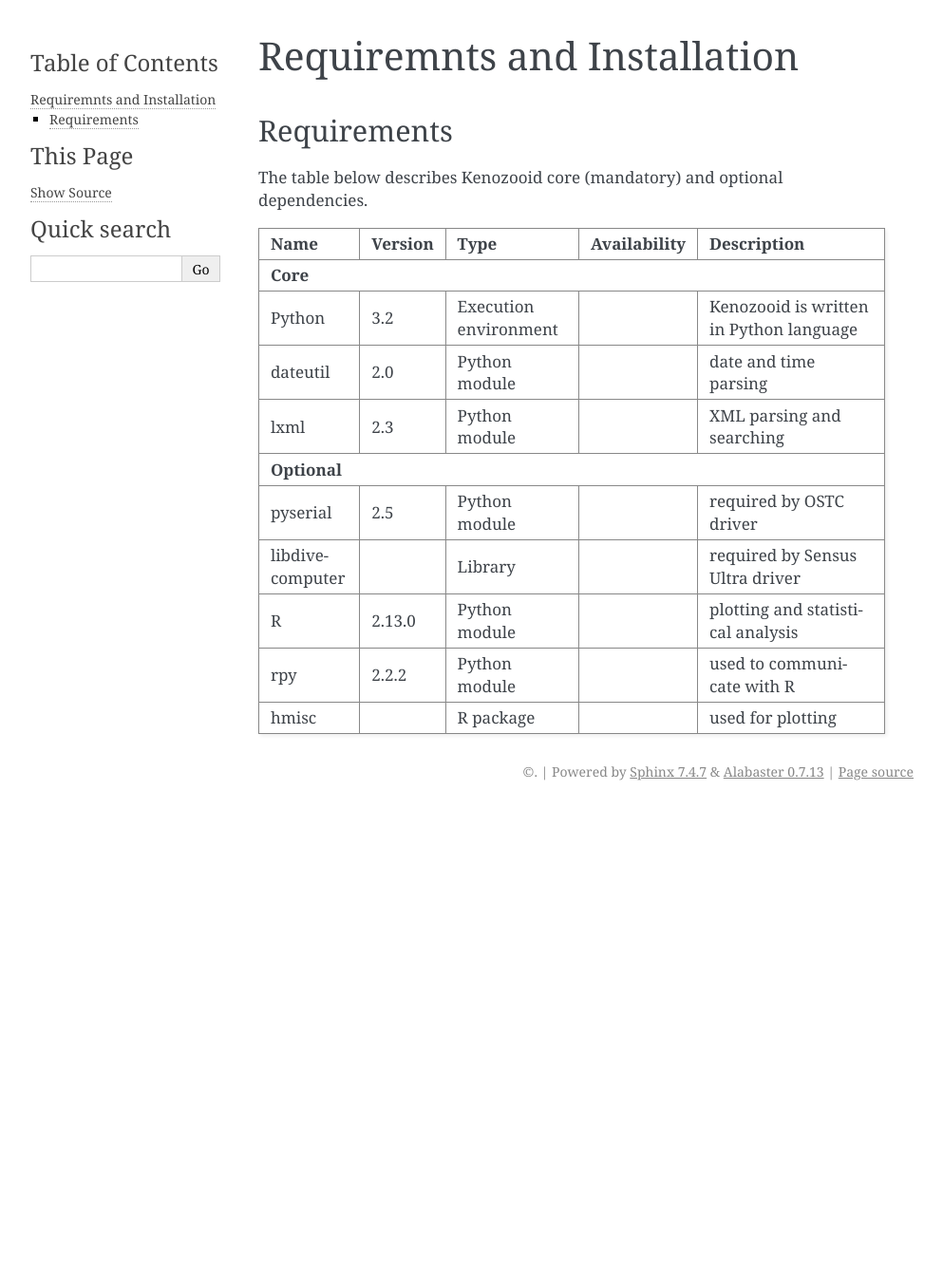
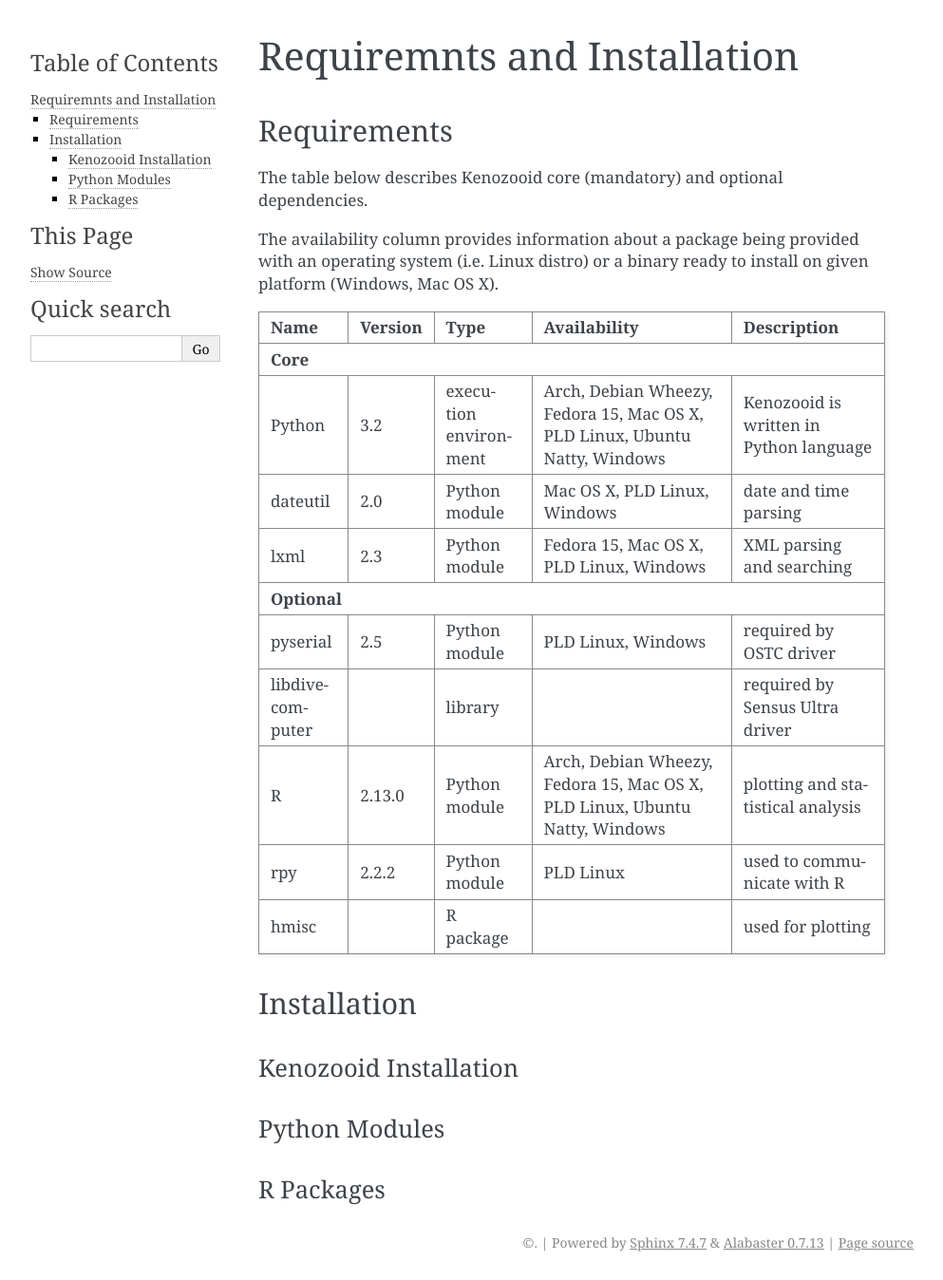
Before and after one commit to gitGNU/gnu_kenozooid, a Sphinx documentation site: the page built from doc/user/ri.rst, in a window 1280 px wide. Shown: the whole page at 95% size, without its empty margins (148-1141 px from the left). Built offline with Sphinx 7.4.7, drawn with Linux system fonts in a browser that asks for light colours; before the commit the page ends 900 px from its top, so only the background shows below that.

Commit message:
- updated availability of kenozooid dependencies in user documentation

```diff
--- a/doc/user/ri.rst
+++ b/doc/user/ri.rst
@@ -6,35 +6,55 @@
 
 The table below describes Kenozooid core (mandatory) and optional dependencies.
 
-+-----------------+----------+-------------+----------------+----------------------------+
-|    Name         | Version  | Type        |  Availability  |  Description               |
-+=================+==========+=============+================+============================+
-|                                        **Core**                                        |
-+-----------------+----------+-------------+----------------+----------------------------+
-| Python          |   3.2    | Execution   |                | Kenozooid is written       |
-|                 |          | environment |                | in Python language         |
-+-----------------+----------+-------------+----------------+----------------------------+
-| dateutil        |   2.0    | Python      |                | date and time parsing      |
-|                 |          | module      |                |                            |
-+-----------------+----------+-------------+----------------+----------------------------+
-| lxml            |   2.3    | Python      |                | XML parsing and searching  |
-|                 |          | module      |                |                            |
-+-----------------+----------+-------------+----------------+----------------------------+
-|                                      **Optional**                                      |
-+-----------------+----------+-------------+----------------+----------------------------+
-| pyserial        |    2.5   | Python      |                | required by OSTC driver    |
-|                 |          | module      |                |                            |
-+-----------------+----------+-------------+----------------+----------------------------+
-| libdivecomputer |          | Library     |                | required by Sensus Ultra   |
-|                 |          |             |                | driver                     |
-+-----------------+----------+-------------+----------------+----------------------------+
-| R               |  2.13.0  | Python      |                | plotting and statistical   |
-|                 |          | module      |                | analysis                   |
-+-----------------+----------+-------------+----------------+----------------------------+
-| rpy             |  2.2.2   | Python      |                | used to communicate with R |
-|                 |          | module      |                |                            |
-+-----------------+----------+-------------+----------------+----------------------------+
-| hmisc           |          | R package   |                | used for plotting          |
-+-----------------+----------+-------------+----------------+----------------------------+
+The availability column provides information about a package being provided with an
+operating system (i.e. Linux distro) or a binary ready to install on given platform
+(Windows, Mac OS X).
+
++-----------------+----------+-------------+--------------------------+----------------------------+
+|    Name         | Version  | Type        |  Availability            |  Description               |
++=================+==========+=============+==========================+============================+
+|                                             **Core**                                             |
++-----------------+----------+-------------+--------------------------+----------------------------+
+| Python          |   3.2    | execution   | Arch, Debian Wheezy,     | Kenozooid is written       |
+|                 |          | environment | Fedora 15, Mac OS X,     | in Python language         |
+|                 |          |             | PLD Linux, Ubuntu Natty, |                            |
+|                 |          |             | Windows                  |                            |
++-----------------+----------+-------------+--------------------------+----------------------------+
+| dateutil        |   2.0    | Python      | Mac OS X, PLD Linux,     | date and time parsing      |
+|                 |          | module      | Windows                  |                            |
++-----------------+----------+-------------+--------------------------+----------------------------+
+| lxml            |   2.3    | Python      | Fedora 15, Mac OS X,     | XML parsing and searching  |
+|                 |          | module      | PLD Linux, Windows       |                            |
++-----------------+----------+-------------+--------------------------+----------------------------+
+|                                           **Optional**                                           |
++-----------------+----------+-------------+--------------------------+----------------------------+
+| pyserial        |    2.5   | Python      | PLD Linux, Windows       | required by OSTC driver    |
+|                 |          | module      |                          |                            |
++-----------------+----------+-------------+--------------------------+----------------------------+
+| libdivecomputer |          | library     |                          | required by Sensus Ultra   |
+|                 |          |             |                          | driver                     |
++-----------------+----------+-------------+--------------------------+----------------------------+
+| R               |  2.13.0  | Python      | Arch, Debian Wheezy,     | plotting and statistical   |
+|                 |          | module      | Fedora 15, Mac OS X,     | analysis                   |
+|                 |          |             | PLD Linux, Ubuntu Natty, |                            |
+|                 |          |             | Windows                  |                            |
++-----------------+----------+-------------+--------------------------+----------------------------+
+| rpy             |  2.2.2   | Python      | PLD Linux                | used to communicate with R |
+|                 |          | module      |                          |                            |
++-----------------+----------+-------------+--------------------------+----------------------------+
+| hmisc           |          | R package   |                          | used for plotting          |
++-----------------+----------+-------------+--------------------------+----------------------------+
+
+Installation
+------------
+
+Kenozooid Installation
+~~~~~~~~~~~~~~~~~~~~~~
+
+Python Modules
+~~~~~~~~~~~~~~
+
+R Packages
+~~~~~~~~~~
 
 .. vim: sw=4:et:ai
```
